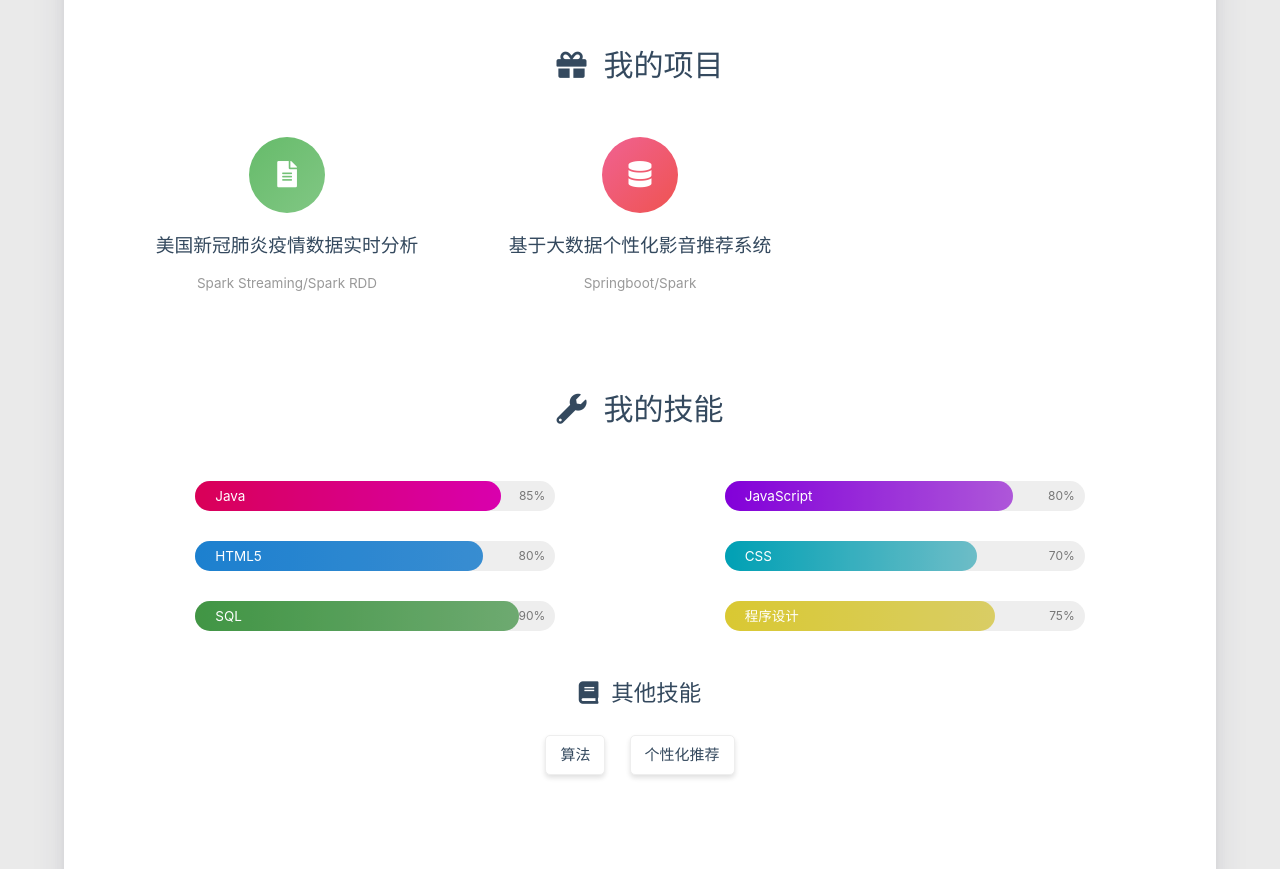
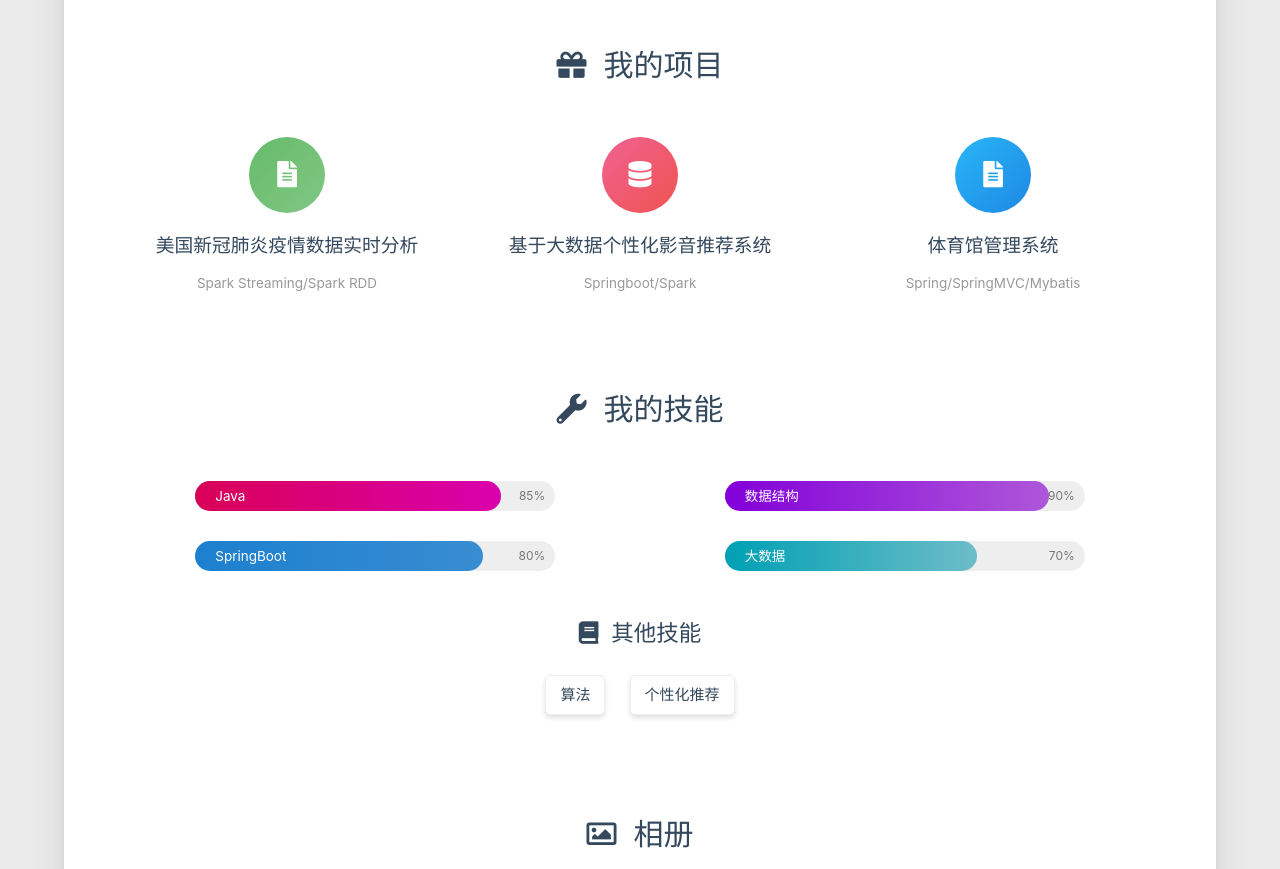
Before and after one commit to OYSF-K/OYSF-K.github.io, a plain HTML site: page about/index.html in a window 1280 px wide. Shown: the part 1380-2249 px from the top of the page. Drawn offline with nearby package versions, Linux system fonts and the light colour scheme; some packages are replaced by stand-ins of ours; a script that the page names is missing.

Commit message:
Site updated: 2021-04-06 09:49:00

```diff
--- a/about/index.html
+++ b/about/index.html
@@ -702,6 +702,19 @@
             </div>
         </div>
 
+        <div class="col s12 m6 l4" data-aos="fade-up">
+            <div class="info center-align">
+                <a href="" class="icon"
+                   style="background: linear-gradient(to bottom right, #29B6F6 0%, #1E88E5 100%)" target="_blank">
+                    <i class="fas fa-file-alt"></i>
+                </a>
+                <div class="info-title">
+                    <a href="/null" target="_blank">体育馆管理系统</a>
+                </div>
+                <div class="info-desc">Spring/SpringMVC/Mybatis</div>
+            </div>
+        </div>
+
 
     </div>
 </div>
@@ -732,10 +745,10 @@
         <div class="col s12 m6 l6" data-aos="fade-up">
             <div class="skillbar">
                 <div class="skillbar-title"
-                     style="background: linear-gradient(to right, #9900FF 0%, #CC66FF 100%); width: 80%">
-                    <span>JavaScript</span>
+                     style="background: linear-gradient(to right, #9900FF 0%, #CC66FF 100%); width: 90%">
+                    <span>数据结构</span>
                 </div>
-                <div class="skill-bar-percent">80%</div>
+                <div class="skill-bar-percent">90%</div>
             </div>
         </div>
 
@@ -744,7 +757,7 @@
             <div class="skillbar">
                 <div class="skillbar-title"
                      style="background: linear-gradient(to right, #2196F3 0%, #42A5F5 100%); width: 80%">
-                    <span>HTML5</span>
+                    <span>SpringBoot</span>
                 </div>
                 <div class="skill-bar-percent">80%</div>
             </div>
@@ -755,31 +768,9 @@
             <div class="skillbar">
                 <div class="skillbar-title"
                      style="background: linear-gradient(to right, #00BCD4 0%, #80DEEA 100%); width: 70%">
-                    <span>CSS</span>
+                    <span>大数据</span>
                 </div>
                 <div class="skill-bar-percent">70%</div>
-            </div>
-        </div>
-
-
-        <div class="col s12 m6 l6" data-aos="fade-up">
-            <div class="skillbar">
-                <div class="skillbar-title"
-                     style="background: linear-gradient(to right, #4CAF50 0%, #81C784 100%); width: 90%">
-                    <span>SQL</span>
-                </div>
-                <div class="skill-bar-percent">90%</div>
-            </div>
-        </div>
-
-
-        <div class="col s12 m6 l6" data-aos="fade-up">
-            <div class="skillbar">
-                <div class="skillbar-title"
-                     style="background: linear-gradient(to right, #FFEB3B 0%, #FFF176 100%); width: 75%">
-                    <span>程序设计</span>
-                </div>
-                <div class="skill-bar-percent">75%</div>
             </div>
         </div>
 
```
